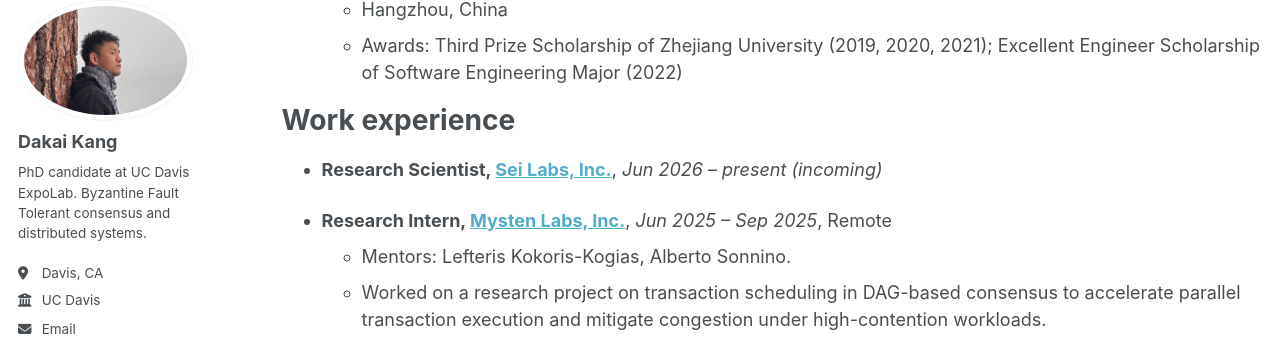
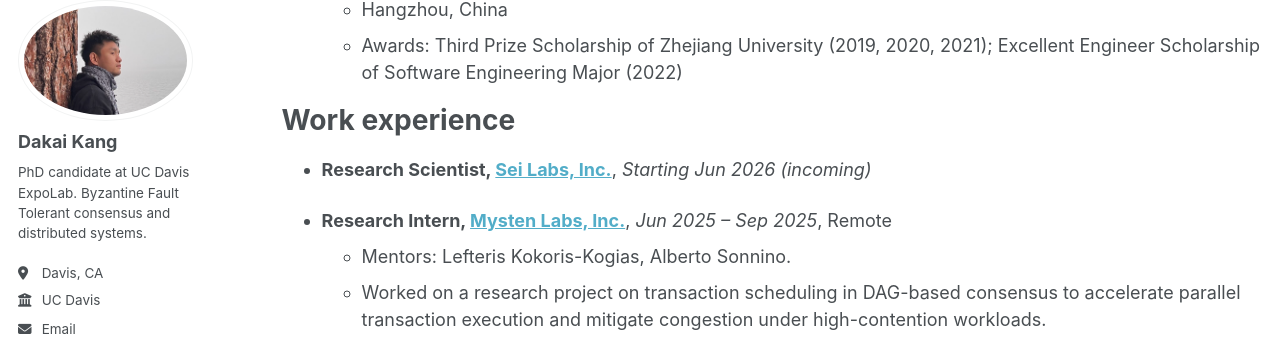
Before and after one commit to DakaiKang/dakaikang.github.io, a Jekyll site: the page built from _pages/cv.md, in a window 1280 px wide and 900 px high, scrolled down 504 px. Shown: the part 101-447 px from the top of the window. Built offline with Jekyll 4.4.1, drawn with Linux system fonts in a browser that asks for light colours; some web fonts are replaced; a script bundle is joined from its source files by our own code; library files that are not in the unit come from our copies.

Commit message:
CV: rephrase Sei Labs entry as "Starting Jun 2026"
Previously the entry showed "Jun 2026 – present (incoming)" which reads
oddly while the position hasn't started yet. Switch to the cleaner
"Starting Jun 2026" on both the website CV and the downloadable PDF.

Co-Authored-By: Claude Opus 4.7 (1M context) <noreply@anthropic.com>

```diff
--- a/_pages/cv.md
+++ b/_pages/cv.md
@@ -28,7 +28,7 @@ Education
 
 Work experience
 ======
-* **Research Scientist, [Sei Labs, Inc.](https://www.sei.io)**, *Jun 2026 – present (incoming)*
+* **Research Scientist, [Sei Labs, Inc.](https://www.sei.io)**, *Starting Jun 2026 (incoming)*
 
 * **Research Intern, [Mysten Labs, Inc.](https://www.mystenlabs.com)**, *Jun 2025 – Sep 2025*, Remote
   * Mentors: Lefteris Kokoris-Kogias, Alberto Sonnino.
```
Also changed, not shown: 1 other file.
